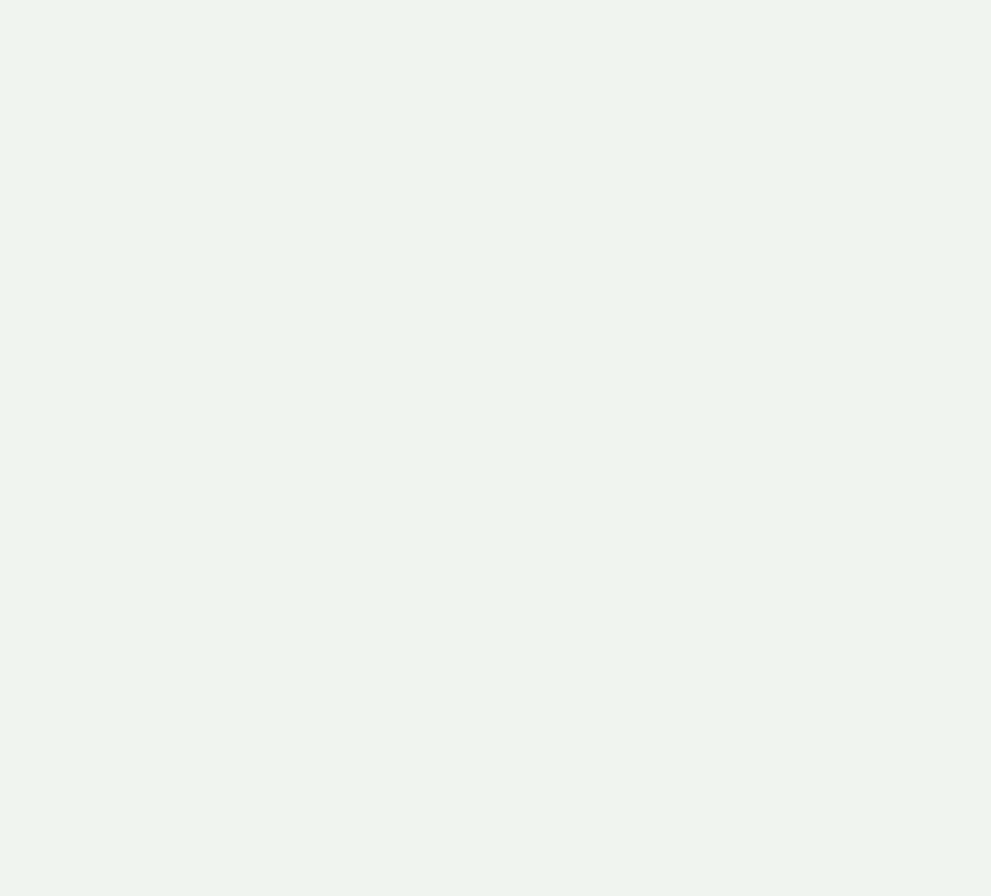
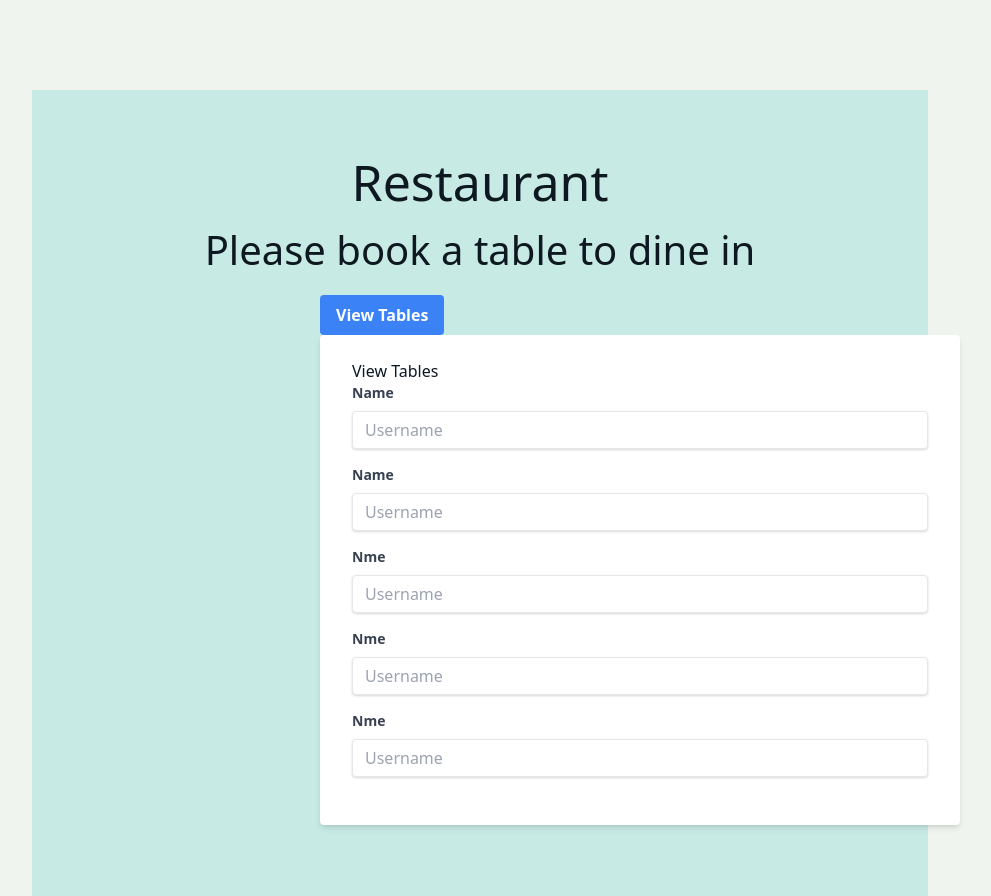
Before and after one commit to AbnerTor/tableReservation, a plain HTML site: page assets/reservation.html in a window 1280 px wide. Shown: the whole page, without its empty margins (160-1151 px from the left). Before the commit the page ends 800 px from the top, so only its background shows below. Drawn offline with nearby package versions, Linux system fonts and the light colour scheme.

Commit message:
added forms and linked pages together

```diff
--- a/assets/reservation.html
+++ b/assets/reservation.html
@@ -1,5 +1,6 @@
 <!DOCTYPE html>
 <html lang="en">
+
 <head>
     <meta charset="UTF-8">
     <meta http-equiv="X-UA-Compatible" content="IE=edge">
@@ -7,10 +8,79 @@
     <title>Reservation</title>
     <link rel="stylesheet" href="style.css">
 
+    <link href="https://unpkg.com/tailwindcss@^2/dist/tailwind.min.css" rel="stylesheet">
+
 </head>
+
 <body>
+
+    <section id="mainSection">
+
+        <div id="headerDiv">
+            <h1 id="restaurant">Restaurant</h1>
+
+        </div>
+        <h1 id="subheader">Please book a table to dine in</h1>
+
+        <div id="buttons">
+
+            <button class="bg-blue-500 hover:bg-blue-700 text-white font-bold py-2 px-4 rounded">
+                <a href="thirdpage.html">View Tables</a>
+            </button>
+
+            <div class="w-full max-w-xs">
+
+                <form id="form" class="bg-white shadow-md rounded px-8 pt-6 pb-8 mb-4">
+                    <h1>View Tables</h1>
+                  <div class="mb-4">
+                    <label class="block text-gray-700 text-sm font-bold mb-2" for="username">
+                      Name
+                    </label>
+                    <input class="shadow appearance-none border rounded w-full py-2 px-3 text-gray-700 leading-tight focus:outline-none focus:shadow-outline" id="username" type="text" placeholder="Username">
+                  </div>
+
+                  <div class="mb-4">
+                    <label class="block text-gray-700 text-sm font-bold mb-2" for="username">
+                      Name
+                    </label>
+                    <input class="shadow appearance-none border rounded w-full py-2 px-3 text-gray-700 leading-tight focus:outline-none focus:shadow-outline" id="username" type="text" placeholder="Username">
+                  </div>
+
+                  <div class="mb-4">
+                    <label class="block text-gray-700 text-sm font-bold mb-2" for="username">
+                      Nme
+                    </label>
+                    <input class="shadow appearance-none border rounded w-full py-2 px-3 text-gray-700 leading-tight focus:outline-none focus:shadow-outline" id="username" type="text" placeholder="Username">
+                  </div>
+
+
+                  <div class="mb-4">
+                    <label class="block text-gray-700 text-sm font-bold mb-2" for="username">
+                      Nme
+                    </label>
+                    <input class="shadow appearance-none border rounded w-full py-2 px-3 text-gray-700 leading-tight focus:outline-none focus:shadow-outline" id="username" type="text" placeholder="Username">
+                  </div>
+
+
+                  <div class="mb-4">
+                    <label class="block text-gray-700 text-sm font-bold mb-2" for="username">
+                      Nme
+                    </label>
+                    <input class="shadow appearance-none border rounded w-full py-2 px-3 text-gray-700 leading-tight focus:outline-none focus:shadow-outline" id="username" type="text" placeholder="Username">
+                  </div>
+
+
+
+                </form>
+
+              </div>
+
+
+        </div>
+    </section>
 
 
     <script src="script.js"></script>
 </body>
+
 </html>
--- a/assets/style.css
+++ b/assets/style.css
@@ -15,7 +15,7 @@ body {
     align-items: center;
     background-color: #c7eae4;
     border-style: solid;
-    border-color: #0b3954;
+    border-color: #c7eae4;
     border-width: 5px;
     padding: 50px;
 }
@@ -28,3 +28,10 @@ body {
     font-size: 40px;
     padding-bottom: 2%;
 }
+
+#form {
+    display: flex;
+    flex-direction: column;
+
+    width: 200%;
+}
```
Also changed, not shown: assets/thirdpage.html (+21 -0 lines), index.html (+8 -4 lines).
